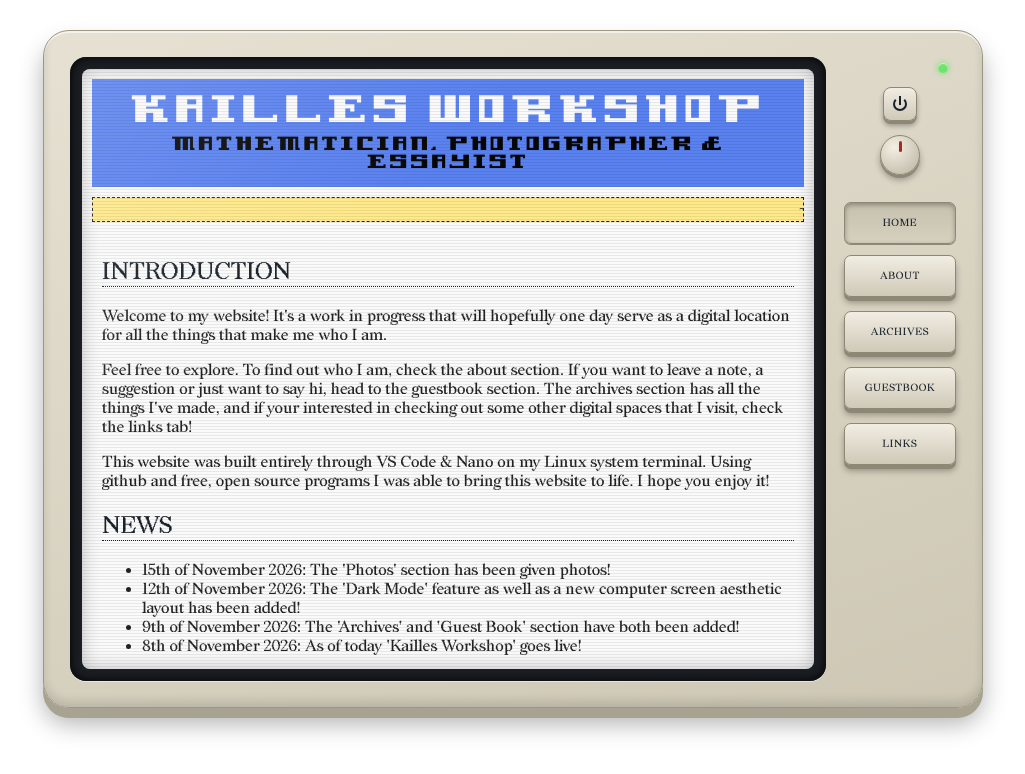
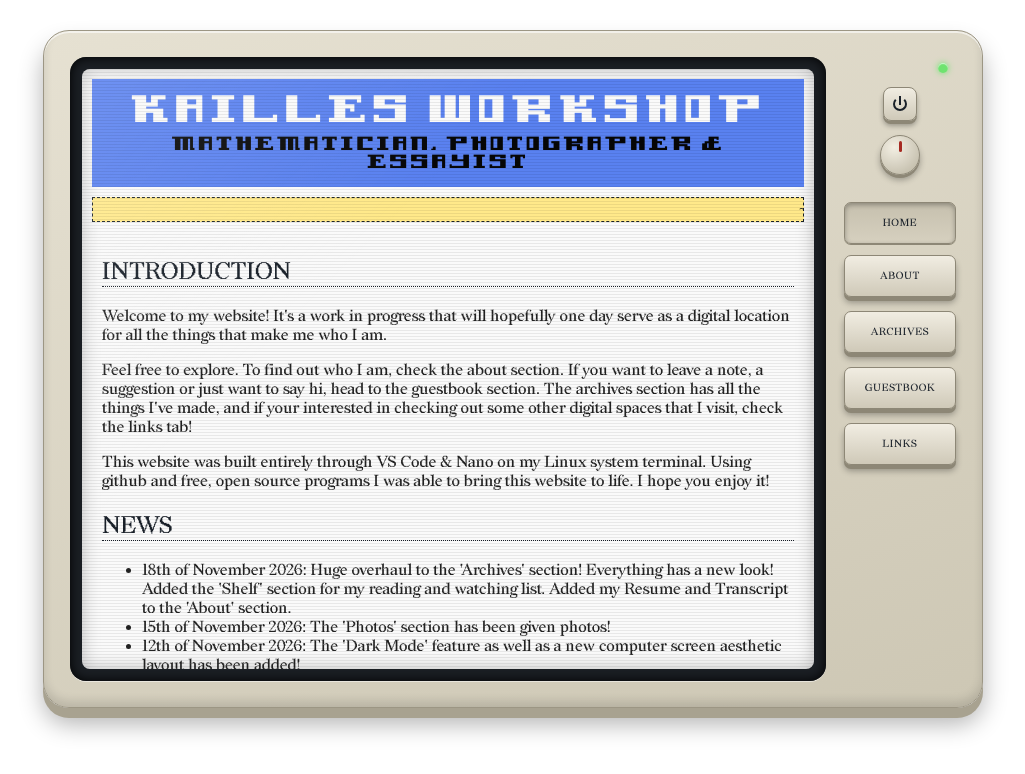
Before and after one commit to UnderFloorConvenienceStore/my_site, a plain HTML site: page index.html in a window 1280 px wide. Shown: the whole page, without its empty margins (127-1152 px from the left). Drawn offline with Linux system fonts and the light colour scheme.

Commit message:
Archive Overhaul (News) v1.3

```diff
--- a/index.html
+++ b/index.html
@@ -39,6 +39,7 @@
             </p>
             <h2>NEWS</h2>
             <ul>
+		<li> 18th of November 2026: Huge overhaul to the 'Archives' section! Everything has a new look! Added the 'Shelf' section for my reading and watching list. Added my Resume and Transcript to the 'About' section.
               <li>15th of November 2026: The 'Photos' section has been given photos!</li>
 		<li> 12th of November 2026: The 'Dark Mode' feature as well as a new computer screen aesthetic
 			layout has been added! </li>
```
